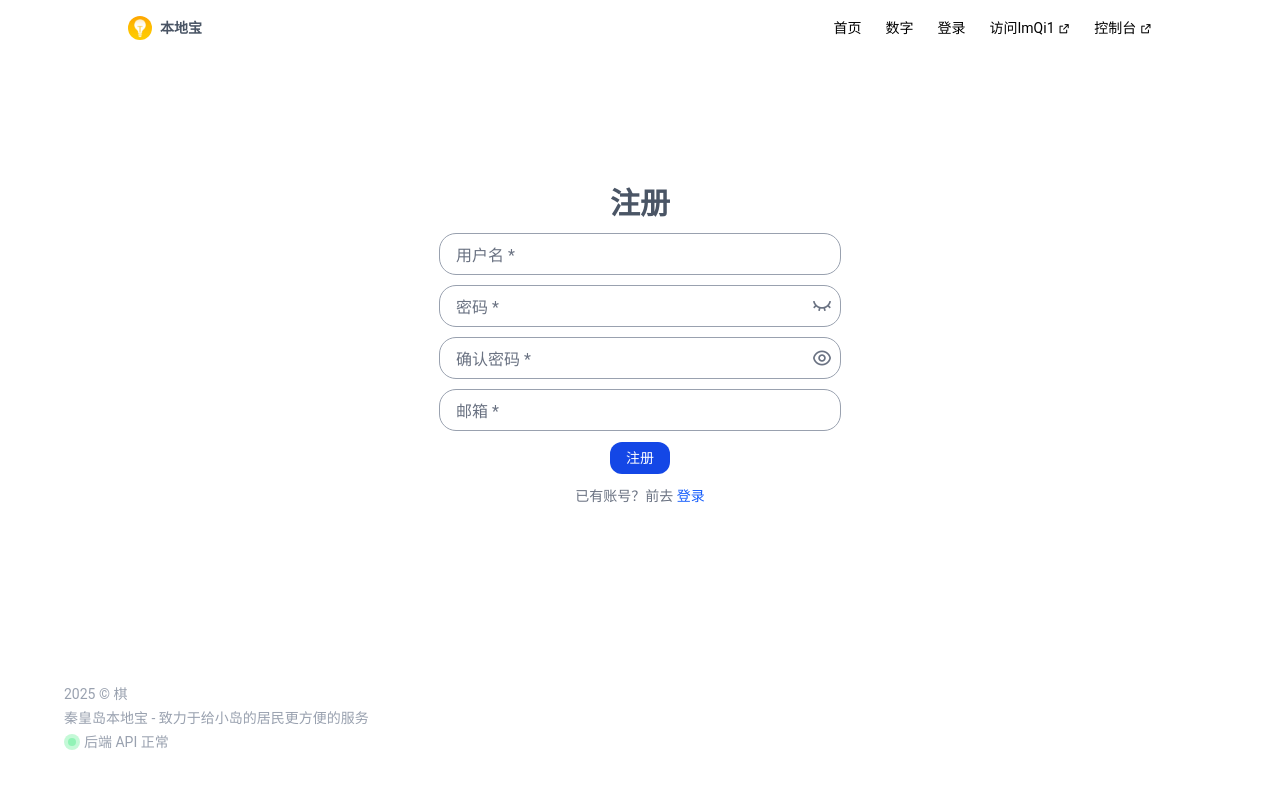
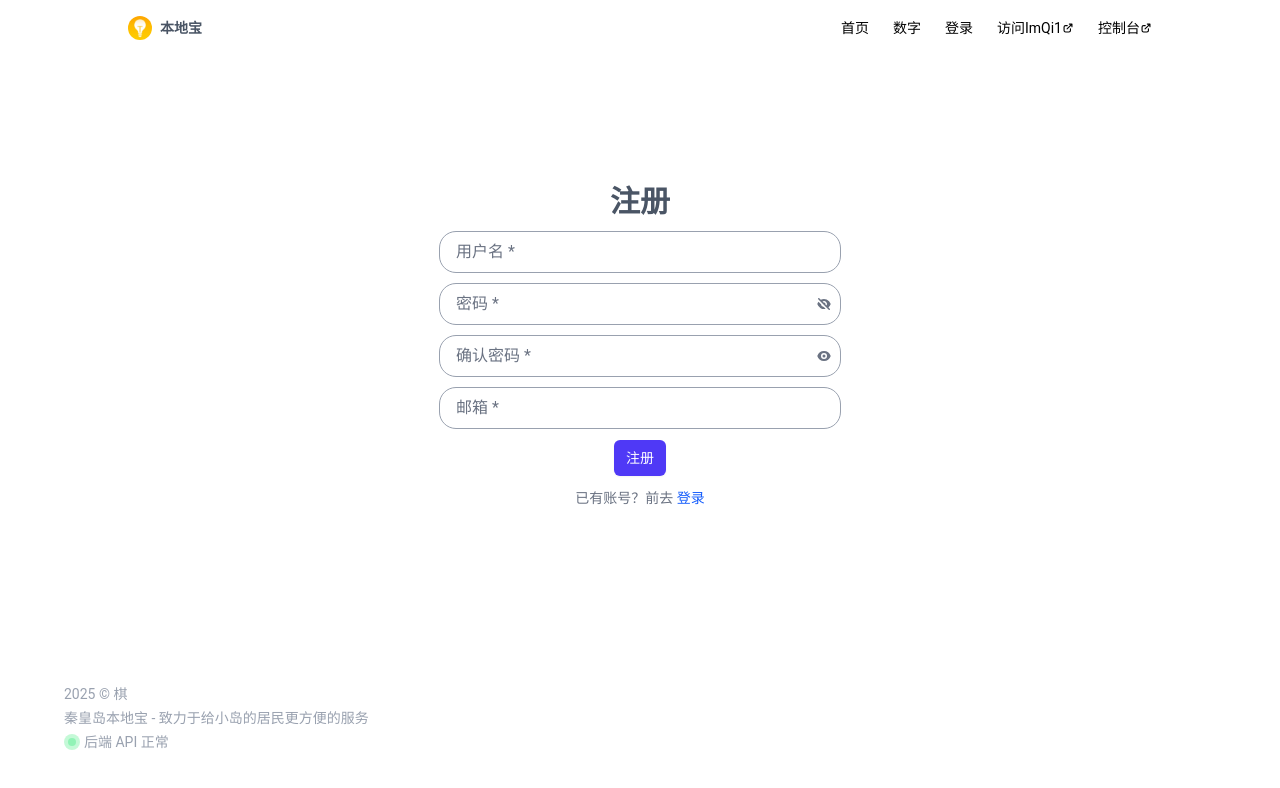
Before and after one commit to imqi1-github/app-frontend, a Vue app: page /register in a window 1280 px wide. Both pictures are taken after a click on the element 822 px from the left and 306 px from the top of the page. Shown: the top 788 px of the page. Built offline with nearby package versions, Linux system fonts and the light colour scheme.

Commit message:
将Remixicon等图标依赖更改为Headicon

```diff
--- a/index.html
+++ b/index.html
@@ -7,7 +7,7 @@
   <title>秦皇岛本地宝</title>
 </head>
 <body>
-<div id="app" class="text-base"></div>
+<div id="app" class="font-sans"></div>
 <script type="module" src="/src/main.ts"></script>
 </body>
 </html>
--- a/package.json
+++ b/package.json
@@ -1,4 +1,4 @@
-  {
+{
   "name": "vite-project",
   "private": true,
   "version": "0.0.0",
@@ -10,7 +10,8 @@
     "preview": "vite preview"
   },
   "dependencies": {
-    "remixicon": "^4.6.0",
+    "@headlessui/vue": "^1.7.23",
+    "@heroicons/vue": "^2.2.0",
     "vue": "^3.5.13",
     "vue-router": "^4.5.0",
     "vue-toastification": "^2.0.0-rc.5"
--- a/src/assets/main.css
+++ b/src/assets/main.css
@@ -1,15 +1,15 @@
 @import "tailwindcss";
-@import "remixicon/fonts/remixicon.css";
+
+@theme {
+  --font-sans: PingFangSC-Regular, Roboto, Helvetica Neue, Helvetica, Tahoma, Arial, PingFang SC-Light, Microsoft YaHei, sans-serif;
+  --text-base: 16px
+}
 
 @layer utilities {
   .bg-gradient-favicon {
     background-image: linear-gradient(-45deg, #ffab22 50%, #ffcf2a 50%);
     filter: blur(72px)
   }
-}
-
-* {
-  font-family: PingFangSC-Regular, Roboto, Helvetica Neue, Helvetica, Tahoma, Arial, PingFang SC-Light, Microsoft YaHei, sans-serif;
 }
 
 .Vue-Toastification__toast {
--- a/src/components/Header.vue
+++ b/src/components/Header.vue
@@ -1,5 +1,6 @@
 <script setup lang="ts">
 import Logo from "@assets/logo.jpg";
+import {ArrowTopRightOnSquareIcon} from "@heroicons/vue/16/solid";
 
 const routes = [
   {
@@ -15,7 +16,7 @@ const routes = [
     "path": "/login",
   },
   {
-    "name": "访问ImQi1 <i class='ri-sm ri-external-link-line'></i>",
+    "name": "访问ImQi1",
     "path": "https://imqi1.com"
   }
 ]
@@ -32,9 +33,13 @@ const routes = [
         <RouterLink class="hover:text-blue-600" :to="route.path" exact-active-class="text-blue-600"
                     v-html="route.name" v-if="route.path.startsWith('/')">
         </RouterLink>
-        <a :href="route.path" target="_blank" class="hover:text-blue-600" v-else v-html="route.name"></a>
+        <a :href="route.path" target="_blank" class="hover:text-blue-600 inline-flex items-center" v-else>
+          {{ route.name }} <ArrowTopRightOnSquareIcon class="w-3 h-3" v-if="!route.path.startsWith('/')"/>
+        </a>
       </span>
-      <a href="/dashboard/login" target="_blank" class="hover:text-blue-600">控制台 <i class='ri-sm ri-external-link-line'></i></a>
+      <a href="/dashboard/login" target="_blank" class="hover:text-blue-600 inline-flex items-center">
+        控制台 <ArrowTopRightOnSquareIcon class="w-3 h-3"/>
+      </a>
     </div>
   </div>
 </template>
--- a/src/components/home/AppItem.vue
+++ b/src/components/home/AppItem.vue
@@ -20,7 +20,7 @@ defineProps<{
         <div class="text-xl font-bold">{{ item.name }}</div>
         <div class="text-sm text-gray-600">{{ item.description }}</div>
       </div>
-      <RouterLink :to="item.to" class="px-4 py-1 text-white bg-blue-700 w-fit rounded-xl hover:bg-blue-500 duration-300 text-sm">前往</RouterLink>
+      <RouterLink :to="item.to" class="px-4 py-1 text-white bg-blue-700 w-fit rounded-lg hover:bg-blue-500 duration-300 text-sm">前往</RouterLink>
     </div>
   </div>
 </template>
--- a/src/components/inputs/LineEdit.vue
+++ b/src/components/inputs/LineEdit.vue
@@ -48,8 +48,8 @@ const handleBlur = () => {
         ref="inputElement"
     />
     <div
-        class="absolute inset-0 px-4 py-2.5 text-gray-500 pointer-events-none select-none duration-300 transition-all"
-        :class="{'pt-1 text-[0.6rem]': isInputing}"
+        class="absolute inset-0 px-4 py-2 text-gray-500 pointer-events-none select-none duration-200 transition-all"
+        :class="{'pt-0.5 text-[0.6rem]': isInputing}"
     >
       {{ placeholder }}
     </div>
--- a/src/components/inputs/Password.vue
+++ b/src/components/inputs/Password.vue
@@ -1,5 +1,8 @@
 <script lang="ts" setup>
 import {ref} from 'vue';
+import {EyeIcon} from "@heroicons/vue/16/solid";
+import {EyeSlashIcon} from "@heroicons/vue/16/solid";
+
 
 defineProps({
   placeholder: {
@@ -49,12 +52,14 @@ const handleBlur = () => {
         @blur="handleBlur"
         ref="inputElement"
     />
-    <div class="absolute inset-0 px-4 py-2.5 text-gray-500 pointer-events-none select-none duration-300 transition-all"
-         :class="{'pt-1 text-[0.6rem]': isInputing}">
+    <div class="absolute inset-0 px-4 py-2 text-gray-500 pointer-events-none select-none duration-300 transition-all"
+         :class="{'pt-0.5 text-[0.6rem]': isInputing}">
       {{ placeholder }}
     </div>
     <div class="absolute right-2 top-1/2 -translate-y-1/2 text-gray-500 cursor-pointer"
-         v-html="password?'<i class=\'ri-eye-line text-xl\'></i>':'<i class=\'ri-eye-close-line text-xl\'></i>'"
-         @click="()=>password=!password"></div>
+         @click="()=>password=!password">
+      <EyeIcon class="w-4 h-4" v-if="password"/>
+      <EyeSlashIcon class="w-4 h-4" v-else/>
+    </div>
   </div>
 </template>
--- a/src/components/inputs/PushButton.vue
+++ b/src/components/inputs/PushButton.vue
@@ -1,6 +1,6 @@
 <template>
   <button @click="onClick"
-          class="px-4 py-1.5 text-white bg-blue-700 w-fit rounded-xl hover:bg-blue-500 duration-300 text-sm cursor-pointer">
+          class="cursor-pointer rounded-md bg-indigo-600 px-3 py-2 text-sm text-white shadow-xs hover:bg-indigo-500 focus-visible:outline-2 focus-visible:outline-offset-2 focus-visible:outline-indigo-600">
     {{ text }}
   </button>
 </template>
--- a/src/views/Dashboard.vue
+++ b/src/views/Dashboard.vue
@@ -4,6 +4,7 @@ import {onMounted} from "vue";
 import {adminInfo, adminLogout} from "@api/dashboard.ts";
 import {useToast} from "vue-toastification";
 import {useRouter} from "vue-router";
+import {HomeIcon, ChartBarIcon, Bars3CenterLeftIcon, Cog6ToothIcon, ArrowRightEndOnRectangleIcon} from "@heroicons/vue/16/solid";
 
 const router = useRouter();
 const toast = useToast()
@@ -11,22 +12,22 @@ const toast = useToast()
 const items = [
   {
     name: "总览",
-    icon: "<i class=\"ri-home-line\"></i>",
+    icon: HomeIcon,
     to: 'dashboard-home',
   },
   {
     name: "统计",
-    icon: "<i class=\"ri-bar-chart-line\"></i>",
+    icon: ChartBarIcon,
     to: 'dashboard-statistics',
   },
   {
     name: "管理",
-    icon: "<i class=\"ri-align-item-left-line\"></i>",
+    icon: Bars3CenterLeftIcon,
     to: 'dashboard-manage',
   },
   {
     name: "设置",
-    icon: "<i class=\"ri-settings-2-line\"></i>",
+    icon: Cog6ToothIcon,
     to: 'dashboard-setting',
   },
 ]
@@ -56,7 +57,7 @@ onMounted(async () => {
   <div class="flex min-h-screen bg-gray-50 flex-row">
     <div class="min-w-48 min-h-full border-r border-r-gray-200 flex flex-col">
       <div class="p-4 text-center font-bold text-xl flex items-center justify-center">
-        <img class="w-8 h-8 rounded-full mr-2" :src="logo" alt="logo"/>
+        <img class="size-8 rounded-full mr-2" :src="logo" alt="logo"/>
         管理后台
       </div>
       <div class="mt-8 flex flex-col grow">
@@ -64,13 +65,13 @@ onMounted(async () => {
                     class="py-2 box-content border-r-2 border-r-gray-50"
                     exact-active-class="border-r-gray-300 bg-gray-100">
           <div class="flex items-center justify-center">
-            <span class="mr-2" v-html="item.icon"></span> {{ item.name }}
+            <component :is="item.icon" class="mr-2 size-4"/> {{ item.name }}
           </div>
         </RouterLink>
       </div>
       <button @click="dashboardLogout"
               class="w-full cursor-pointer hover:bg-gray-200 duration-200 mt-auto p-4 border-t border-gray-200 text-center">
-        <i class="ri-logout-box-r-line"></i> 退出登录
+        <div class="flex items-center justify-center gap-2"><ArrowRightEndOnRectangleIcon class="size-4" /> 退出登录</div>
       </button>
     </div>
     <div class="flex-auto p-4 min-h-full">
--- a/src/views/HomeView.vue
+++ b/src/views/HomeView.vue
@@ -59,7 +59,7 @@ const items = [
           了解我们
         </RouterLink>
       </div>
-      <div class="w-56 h-56 mr-56 relative">
+      <div class="size-56 mr-56 relative">
         <div class="-inset-12 absolute bg-gradient-favicon"></div>
         <img :src="Logo" alt="Logo" class="relative h-full w-full rounded-full overflow-hidden z-10"/>
       </div>
--- a/vite.config.ts
+++ b/vite.config.ts
@@ -2,7 +2,6 @@ import {fileURLToPath, URL} from 'node:url'
 
 import {defineConfig} from 'vite'
 import vue from '@vitejs/plugin-vue'
-import vueDevTools from 'vite-plugin-vue-devtools'
 import tailwindcss from '@tailwindcss/vite'
 import svgr from 'vite-plugin-svgr';
 
@@ -10,7 +9,6 @@ import svgr from 'vite-plugin-svgr';
 export default defineConfig({
   plugins: [
     vue(),
-    vueDevTools(),
     tailwindcss(),
     svgr(),
   ],
```
Also changed, not shown: 2 other files (tests, documents, lock files or other folders).
